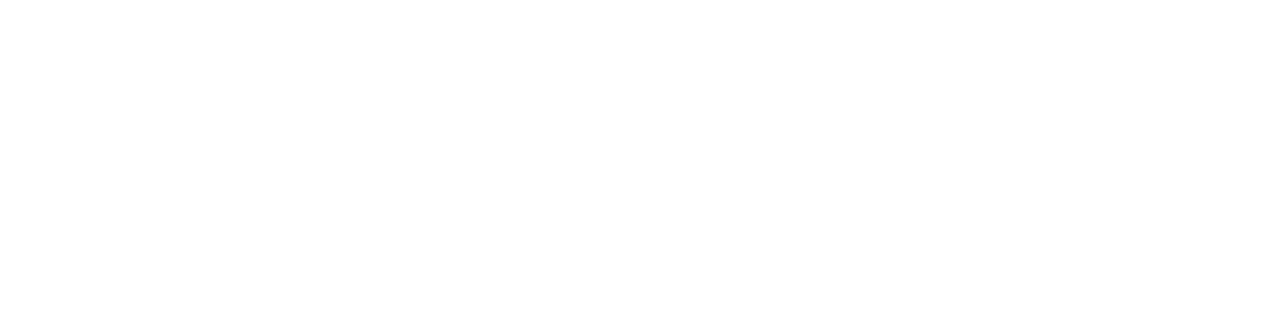
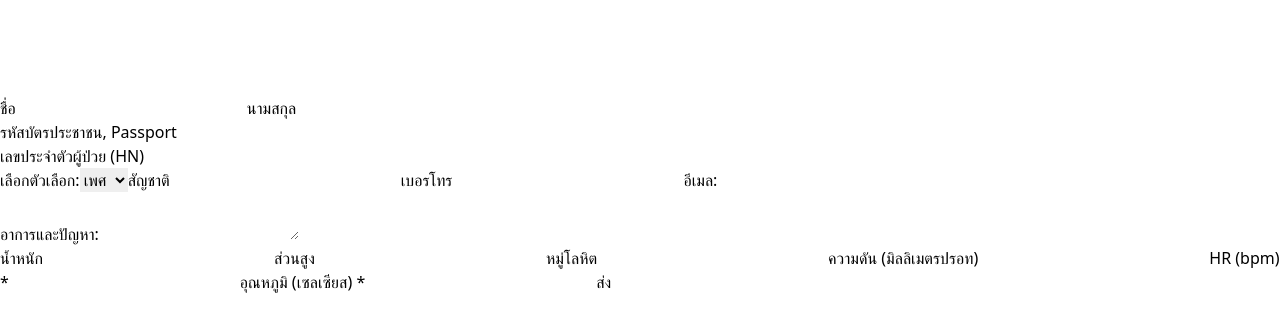
Before and after one commit to Saint99599/kmitl_hospital, a React (Create React App) app: page /inputbooking in a window 1280 px wide. Before the commit this address had no page. Shown: the top 332 px of the page. Built offline with nearby package versions, Linux system fonts and the light colour scheme.

Commit message:
structure

```diff
--- a/src/App.js
+++ b/src/App.js
@@ -5,6 +5,7 @@ import { BookingProvider } from './function/BookingContext';
 import Login from './page/Login';
 import Home from './page/Home';
 import Booking from './page/ฺBooking';
+import InputBooking from './page/InputBooking';
 
 function App() {
   return (
@@ -14,6 +15,7 @@ function App() {
           <Route index exact path="/" element={<Login />} />
           <Route exact path="/home" element={<Home />} />
           <Route exact path="/booking" element={<Booking />} />
+          <Route exact path="/inputbooking" element={<InputBooking/>} />
         </Routes>
       </BookingProvider>
     </BrowserRouter>
--- /dev/null
+++ b/src/component/DateDropdown.js
@@ -0,0 +1,71 @@
+import React, { useState } from 'react';
+
+function DateDropdown({ selectedDate, onDateChange }) {
+  const [selectedDay, setSelectedDay] = useState('');
+  const [selectedMonth, setSelectedMonth] = useState('');
+  const [selectedYear, setSelectedYear] = useState('');
+
+  const days = Array.from({ length: 31 }, (_, index) => index + 1);
+  const months = [
+    'January',
+    'February',
+    'March',
+    'April',
+    'May',
+    'June',
+    'July',
+    'August',
+    'September',
+    'October',
+    'November',
+    'December'
+  ];
+  const currentYear = new Date().getFullYear();
+  const years = Array.from({ length: 100 }, (_, index) => currentYear - index);
+
+  const handleDayChange = (event) => {
+    setSelectedDay(event.target.value);
+    onDateChange(selectedMonth, event.target.value, selectedYear);
+  };
+
+  const handleMonthChange = (event) => {
+    setSelectedMonth(event.target.value);
+    onDateChange(event.target.value, selectedDay, selectedYear);
+  };
+
+  const handleYearChange = (event) => {
+    setSelectedYear(event.target.value);
+    onDateChange(selectedMonth, selectedDay, event.target.value);
+  };
+
+  return (
+    <div className='ml-3'>
+      <select className="bg-white border border-gray-400 rounded-7 h-8" value={selectedDay} onChange={handleDayChange}>
+        <option value="">วันที่</option>
+        {days.map((day) => (
+          <option key={day} value={day}>
+            {day}
+          </option>
+        ))}
+      </select>
+      <select className="bg-white border border-gray-400 rounded-7 mx- h-8" value={selectedMonth} onChange={handleMonthChange}>
+        <option value="">เดือน</option>
+        {months.map((month, index) => (
+          <option key={index} value={index + 1}>
+            {month}
+          </option>
+        ))}
+      </select>
+      <select className="bg-white border border-gray-400 rounded-7 h-8" value={selectedYear} onChange={handleYearChange}>
+        <option value="">Year</option>
+        {years.map((year) => (
+          <option key={year} value={year}>
+            {year}
+          </option>
+        ))}
+      </select>
+    </div>
+  );
+}
+
+export default DateDropdown;
--- /dev/null
+++ b/src/component/TimeSelector.js
@@ -0,0 +1,21 @@
+import React, { useState } from 'react';
+
+function TimeSelector({ selectedTime, onTimeChange }) {
+  const [selectedOption, setSelectedOption] = useState(selectedTime);
+
+  const handleOptionClick = (option) => {
+    setSelectedOption(option);
+    onTimeChange(option);
+  };
+
+  return (
+    <div>
+      <button onClick={() => handleOptionClick('9-10')} style={{ background: selectedOption === '9-10' ? 'red' : 'transparent' }}> 9.00 น. - 10.00 น. </button>
+      <button onClick={() => handleOptionClick('11-12')} style={{ background: selectedOption === '11-12' ? 'red' : 'transparent' }}> 11.00 น. - 12.00 น. </button>
+      <button onClick={() => handleOptionClick('17-18')} style={{ background: selectedOption === '17-18' ? 'red' : 'transparent' }}> 17.00 น. - 18.00 น. </button>
+      <button onClick={() => handleOptionClick('19-20')} style={{ background: selectedOption === '19-20' ? 'red' : 'transparent' }}> 19.00 น. - 20.00 น. </button>
+    </div>
+  );
+}
+
+export default TimeSelector;
--- /dev/null
+++ b/src/page/InputBooking.js
@@ -0,0 +1,156 @@
+import React, { useState } from 'react';
+import { useLocation } from 'react-router-dom';
+
+function InputForm() {
+    const location = useLocation();
+    const { selectedDate, selectedTime, fname, lname, image, department} = location.state || {};
+
+    const [patientFname, setPatientFname] = useState('');
+    const [patientLname, setPatientLname] = useState('');
+    const [patientIDcard, setPatientIDcard] = useState('');
+    const [patientID, setPatientID] = useState('');
+    const [patientSex, setPatientSex] = useState('');
+    const [patientNation, setPatientNation] = useState('');
+    const [patientTell, setPatientTell] = useState('');
+    const [patientEmail, setPatientEmail] = useState('');
+    const [patientSymptom, setPatientSymptom] = useState('');
+    const [patientWeight, setPatientWeight] = useState('');
+    const [patientTall, setPatientTall] = useState('');
+    const [patientBloodType, setPatientBloodType] = useState('');
+    const [patientPressure, setPatientPressure] = useState('');
+    const [patientHR, setPatientHR] = useState('');
+    const [patientTemperature, setPatientTemperature] = useState('');
+
+  const handlePatientFname = (event) => {
+    setPatientFname(event.target.value);
+  };
+  const handlePatientLname = (event) => {
+    setPatientLname(event.target.value);
+  };
+  const handlePatientIDcard = (event) => {
+    setPatientIDcard(event.target.value);
+  };
+  const handlePatientID = (event) => {
+    setPatientID(event.target.value);
+  };
+  const handlePatientSex = (event) => {
+    setPatientSex(event.target.value);
+  };
+  const handlePatientNation = (event) => {
+    setPatientNation(event.target.value);
+  };
+  const handlePatientTell = (event) => {
+    setPatientTell(event.target.value);
+  };
+  const handlePatientEmail = (event) => {
+    setPatientEmail(event.target.value);
+  };
+  const handlePatientSymptom = (event) => {
+    setPatientSymptom(event.target.value);
+  };
+  const handlePatientWeight = (event) => {
+    setPatientWeight(event.target.value);
+  };
+  const handlePatientTall = (event) => {
+    setPatientTall(event.target.value);
+  };
+  const handlePatientBloodType = (event) => {
+    setPatientBloodType(event.target.value);
+  };
+  const handlePatientPressure = (event) => {
+    setPatientPressure(event.target.value);
+  };
+  const handlePatientHR = (event) => {
+    setPatientHR(event.target.value);
+  };
+  const handleTemperature = (event) => {
+    setPatientTemperature(event.target.value);
+  };
+
+  const handleSubmit = (event) => {
+    event.preventDefault();
+  };
+
+  return (
+    <div>
+        <div>
+            <p>{fname} {lname}</p><br/>
+            <p>{image}</p><br/>
+            <p>{department}</p><br/>
+            <p>{selectedDate}</p><br/>
+            <p>{selectedTime}</p>
+        </div>
+        <form onSubmit={handleSubmit}>
+            <p>
+                <label>
+                    ชื่อ
+                    <input type="text" value={patientFname} onChange={handlePatientFname} />
+                </label>
+                <label>
+                    นามสกุล
+                    <input type="text" value={patientLname} onChange={handlePatientLname} />
+                </label>
+            </p>
+            <p>
+                รหัสบัตรประชาชน, Passport
+                <input type="text" value={patientIDcard} onChange={handlePatientIDcard} />
+            </p>
+            <p>
+                เลขประจำตัวผู้ป่วย (HN)
+                <input type="text" value={patientID} onChange={handlePatientID} />
+            </p>
+            <label>
+                เลือกตัวเลือก:
+                <select value={patientSex} onChange={handlePatientSex}>
+                    <option value="">เพศ</option>
+                    <option value="male">ชาย</option>
+                    <option value="female">หญิง</option>
+                </select>
+            </label>
+            <label>
+                สัญชาติ
+                <input type="text" value={patientNation} onChange={handlePatientNation} />
+            </label>
+            <label>
+                เบอรโทร
+                <input type="text" value={patientTell} onChange={handlePatientTell} />
+            </label>
+            <label>
+                อีเมล:
+                <input type="email" value={patientEmail} onChange={handlePatientEmail} />
+            </label>
+            <p>
+                อาการและปัญหา:
+                <textarea value={patientSymptom} onChange={handlePatientSymptom} />
+            </p>
+            <label>
+            น้ำหนัก
+                <input type="text" value={patientWeight} onChange={handlePatientWeight} />
+            </label>
+            <label>
+            ส่วนสูง
+                <input type="text" value={patientTall} onChange={handlePatientTall} />
+            </label>
+            <label>
+            หมู่โลหิต
+                <input type="text" value={patientBloodType} onChange={handlePatientBloodType} />
+            </label>
+            <label>
+            ความดัน (มิลลิเมตรปรอท)
+                <input type="text" value={patientPressure} onChange={handlePatientPressure} />
+            </label>
+            <label>
+            HR (bpm) *
+                <input type="text" value={patientHR} onChange={handlePatientHR} />
+            </label>
+            <label>
+            อุณหภูมิ (เซลเซียส) *
+                <input type="text" value={patientTemperature} onChange={handleTemperature} />
+            </label>
+            <button type="submit">ส่ง</button>
+        </form>
+    </div>
+  );
+}
+
+export default InputForm;
--- a/src/page/ฺBooking.js
+++ b/src/page/ฺBooking.js
@@ -1,95 +1,69 @@
 import React, { useContext, useState } from 'react';
+import { useNavigate } from 'react-router-dom';
 import { BookingContext } from '../function/BookingContext';
+import DateDropdown from '../component/DateDropdown';
+import TimeSelector from '../component/TimeSelector';
 
 function Booking() {
+  const navigate = useNavigate();
   const { bookingData } = useContext(BookingContext);
+  const [selectedDay, setSelectedDay] = useState('');
+  const [selectedMonth, setSelectedMonth] = useState('');
+  const [selectedYear, setSelectedYear] = useState('');
+  const [selectedTime, setSelectedTime] = useState('');
 
-  const [selectedOption, setSelectedOption] = useState('');
-
-  const handleOptionChange = (event) => {
-    setSelectedOption(event.target.value);
+  const handleDateChange = (month, day, year) => {
+    setSelectedMonth(month);
+    setSelectedDay(day);
+    setSelectedYear(year);
   };
 
-  const handleSubmit = (event) => {
-    event.preventDefault();
-    console.log('Selected Option:', selectedOption);
+  const handleTimeChange = (time) => {
+    setSelectedTime(time);
   };
 
+  const handleSubmit = () => {
+    navigate('/inputbooking', {
+      state: {
+        selectedDate: formattedSelectedDate,
+        selectedTime,
+        fname: bookingData?.fname,
+        lname: bookingData?.lname,
+        image: bookingData?.image,
+        department: bookingData?.department,
+      },
+    });
+  };
+
+  const formattedSelectedDate = selectedDay && selectedMonth && selectedYear ? new Date(selectedYear, selectedMonth - 1, selectedDay).toLocaleDateString(): '';
+
   return (
-    <div className='flex justify-center '>
+    <div className='flex justify-center'>
       <div className="w-2/3 h-72 flex bg-white shadow-2xl rounded-lg">
         <img className="h-full w-52" src={bookingData?.image} alt="doctorImage" />
-        <div className="w-full bg-white pt-4 flex justify-center">
-          <div className='flex justify-start'>
-            <p className="font-roboto font-bold text-lg text-gray-700 mb-4">เลือกวันที่</p>
+        <div className="w-full bg-white pt-5 px-5">
+          <div className="mb-5">
+            <p className="font-roboto font-bold text-xl text-gray-700 mb-1">{bookingData?.fname} {bookingData?.lname}</p>
+            <p className="font-roboto text-lg text-gray-700">Department :</p>
+            <p className="font-roboto font-bold text-lg text-gray-700">{bookingData?.department}</p>
+          </div>
+          <div>
+            <p className="font-roboto font-bold text-xl text-gray-700 mb-1 border-l-6 border-red-500">เลือกวันที่</p>
+            <DateDropdown
+              selectedDate={{ day: selectedDay, month: selectedMonth, year: selectedYear }}
+              onDateChange={handleDateChange}
+            />
+            <p>{formattedSelectedDate}</p>
+          </div>
+          <div>
+            <p className="font-roboto font-bold text-xl text-gray-700 mb-1 border-l-6 border-red-500">เลือกเวลา</p>
+            <TimeSelector selectedTime={selectedTime} onTimeChange={handleTimeChange} />
+            <p>{selectedTime}</p>
           </div>
         </div>
-        <div className="w-full bg-white pt-4 flex justify-center">
-          <p className="font-roboto font-bold text-lg text-gray-700 mb-4">เลือกเวลา</p>
-          <form onSubmit={handleSubmit}>
-      <label>
-        <input
-          type="radio"
-          value="option1"
-          checked={selectedOption === 'option1'}
-          onChange={handleOptionChange}
-        />
-        Option 1
-      </label>
-
-      <label>
-        <input
-          type="radio"
-          value="option2"
-          checked={selectedOption === 'option2'}
-          onChange={handleOptionChange}
-        />
-        Option 2
-      </label>
-
-      <label>
-        <input
-          type="radio"
-          value="option3"
-          checked={selectedOption === 'option3'}
-          onChange={handleOptionChange}
-        />
-        Option 3
-      </label>
-
-      <button type="submit">Submit</button>
-    </form>
-        </div>
-        <div className="w-full bg-white pt-4 flex justify-center">
-          <p className="font-roboto font-bold text-lg text-gray-700 mb-4">
-            {bookingData?.fname} {bookingData?.lname}
-          </p>
-        </div>
-          {/* <p className="font-roboto font-normal text-xs leading-4 text-gray-700 mb-3">
-            ID : {employee.id}
-          </p>
-          <p className="font-roboto font-normal text-xs leading-4 text-gray-700">
-            Department :
-          </p>
-          <p className="font-roboto font-bold text-sm leading-4 text-gray-700 mb-3">
-            {employee.department}
-          </p>
-          <p className="font-roboto font-normal text-xs leading-4 text-gray-700">
-            Language :
-          </p>
-          <p className="font-roboto font-bold text-sm leading-4 text-gray-700">
-            {employee.language.join(', ')}
-          </p> */}
-
       </div>
+      <button className="bg-blue-500 hover:bg-blue-700 text-white font-bold py-2 px-4 rounded" onClick={handleSubmit}>ส่งค่า</button>
     </div>
-
-    // <div>
-    //   <h1>Booking Details</h1>
-    //   <p>Employee: {bookingData?.fname} {bookingData?.lname}</p>
-    //   <p>Department: {bookingData?.department}</p>
-    //   <p>Languages: {bookingData?.language?.join(', ')}</p>
-    // </div>
   );
 }
 
```
